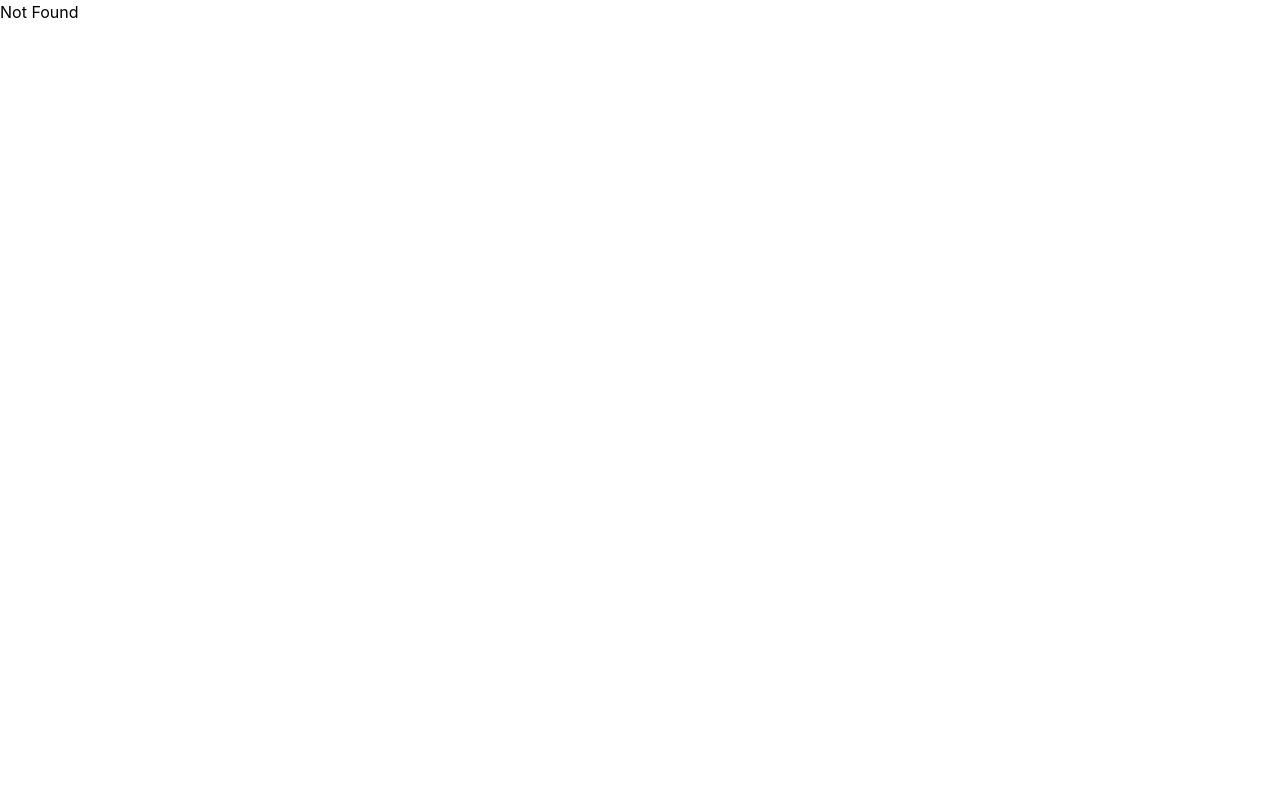
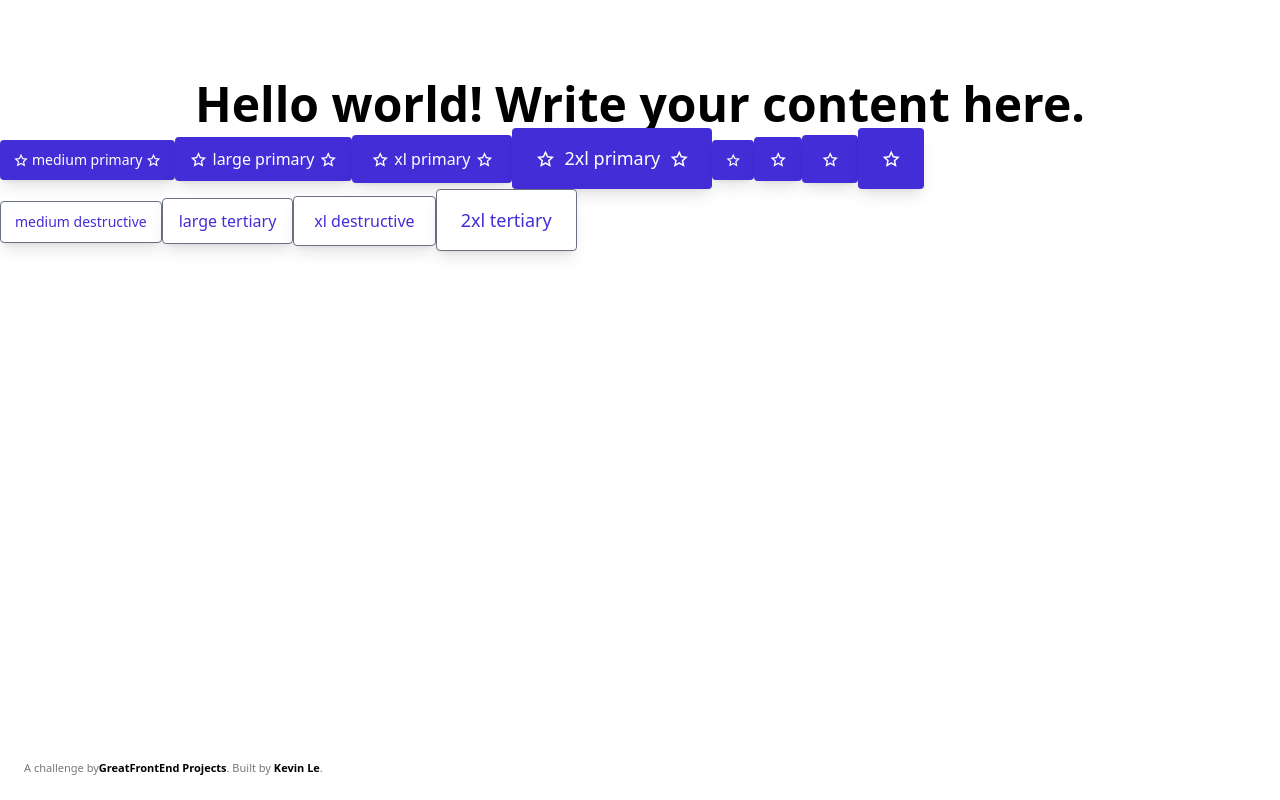
Before and after one commit to kevinleaves/vault, a React (Vite) app: page /button in a window 1280 px wide. Built offline with nearby package versions, Linux system fonts and the light colour scheme.

Commit message:
implement button primary variant

```diff
--- a/index.html
+++ b/index.html
@@ -11,7 +11,12 @@
     />
     <link rel="apple-touch-icon" href="/logo192.png" />
     <link rel="manifest" href="/manifest.json" />
-    <title>Create TanStack App - vault</title>
+    <!-- remix icon cdn -->
+    <link
+      href="https://cdn.jsdelivr.net/npm/remixicon@4.5.0/fonts/remixicon.css"
+      rel="stylesheet"
+    />
+    <title>Kevin's Frontend Vault</title>
   </head>
   <body>
     <div id="app"></div>
--- a/package.json
+++ b/package.json
@@ -17,8 +17,11 @@
     "@tanstack/react-router": "^1.114.3",
     "@tanstack/react-router-devtools": "^1.114.3",
     "@tanstack/router-plugin": "^1.114.3",
+    "class-variance-authority": "^0.7.1",
+    "clsx": "^2.1.1",
     "react": "^19.0.0",
     "react-dom": "^19.0.0",
+    "tailwind-merge": "^3.2.0",
     "tailwindcss": "^4.0.6"
   },
   "devDependencies": {
--- /dev/null
+++ b/src/lib/utils.ts
@@ -0,0 +1,7 @@
+import { clsx } from 'clsx'
+import { twMerge } from 'tailwind-merge'
+import type { ClassValue } from 'clsx'
+
+export function cn(...inputs: Array<ClassValue>) {
+  return twMerge(clsx(inputs))
+}
--- a/src/routeTree.gen.ts
+++ b/src/routeTree.gen.ts
@@ -12,12 +12,19 @@
 
 import { Route as rootRoute } from './routes/__root'
 import { Route as IndexImport } from './routes/index'
+import { Route as ButtonIndexImport } from './routes/button/index'
 
 // Create/Update Routes
 
 const IndexRoute = IndexImport.update({
   id: '/',
   path: '/',
+  getParentRoute: () => rootRoute,
+} as any)
+
+const ButtonIndexRoute = ButtonIndexImport.update({
+  id: '/button/',
+  path: '/button/',
   getParentRoute: () => rootRoute,
 } as any)
 
@@ -32,6 +39,13 @@ declare module '@tanstack/react-router' {
       preLoaderRoute: typeof IndexImport
       parentRoute: typeof rootRoute
     }
+    '/button/': {
+      id: '/button/'
+      path: '/button'
+      fullPath: '/button'
+      preLoaderRoute: typeof ButtonIndexImport
+      parentRoute: typeof rootRoute
+    }
   }
 }
 
@@ -39,32 +53,37 @@ declare module '@tanstack/react-router' {
 
 export interface FileRoutesByFullPath {
   '/': typeof IndexRoute
+  '/button': typeof ButtonIndexRoute
 }
 
 export interface FileRoutesByTo {
   '/': typeof IndexRoute
+  '/button': typeof ButtonIndexRoute
 }
 
 export interface FileRoutesById {
   __root__: typeof rootRoute
   '/': typeof IndexRoute
+  '/button/': typeof ButtonIndexRoute
 }
 
 export interface FileRouteTypes {
   fileRoutesByFullPath: FileRoutesByFullPath
-  fullPaths: '/'
+  fullPaths: '/' | '/button'
   fileRoutesByTo: FileRoutesByTo
-  to: '/'
-  id: '__root__' | '/'
+  to: '/' | '/button'
+  id: '__root__' | '/' | '/button/'
   fileRoutesById: FileRoutesById
 }
 
 export interface RootRouteChildren {
   IndexRoute: typeof IndexRoute
+  ButtonIndexRoute: typeof ButtonIndexRoute
 }
 
 const rootRouteChildren: RootRouteChildren = {
   IndexRoute: IndexRoute,
+  ButtonIndexRoute: ButtonIndexRoute,
 }
 
 export const routeTree = rootRoute
@@ -77,11 +96,15 @@ export const routeTree = rootRoute
     "__root__": {
       "filePath": "__root.tsx",
       "children": [
-        "/"
+        "/",
+        "/button/"
       ]
     },
     "/": {
       "filePath": "index.tsx"
+    },
+    "/button/": {
+      "filePath": "button/index.tsx"
     }
   }
 }
--- /dev/null
+++ b/src/routes/button/index.tsx
@@ -0,0 +1,204 @@
+import { createFileRoute } from '@tanstack/react-router'
+import { cva } from 'class-variance-authority'
+
+export const Route = createFileRoute('/button/')({
+  component: RouteComponent,
+})
+
+interface Props {
+  children?: React.ReactNode
+  variant:
+    | 'primary'
+    | 'secondary'
+    | 'tertiary'
+    | 'link_color'
+    | 'link_gray'
+    | 'destructive'
+  size: 'medium' | 'large' | 'xl' | '2xl'
+  onClick?: React.MouseEventHandler<HTMLButtonElement>
+  disabled?: boolean
+  ariaLabel: string
+  iconPosition?: 'left' | 'right' | 'both'
+  icon: React.ReactNode
+}
+
+const button = cva('shadow-lg inline-flex  rounded', {
+  variants: {
+    variant: {
+      primary:
+        'bg-indigo-700 text-white  hover:bg-indigo-800 focus:shadow-[#444CE7] disabled:bg-neutral-100 disabled:text-neutral-400',
+      secondary: 'bg-gray-500 text-white',
+      tertiary: 'bg-white text-indigo-700 border border-gray-500',
+      link_color: 'text-blue-500 hover:underline',
+      link_gray: 'text-gray-500 hover:underline',
+      destructive: 'bg-red-500 text-white',
+    },
+    size: {
+      medium: 'py-2.5 px-3.5 text-sm gap-x-1',
+      large: 'py-2.5 px-4 gap-x-1.5 text-base',
+      xl: 'py-3 px-5 gap-x-1.5 text-base',
+      '2xl': 'py-4 px-6 gap-x-2.5 text-lg',
+    },
+    state: {
+      normal: '',
+      hover: '',
+      focus: '',
+      disabled: '',
+    },
+    icons: {
+      left: '',
+      right: '',
+      both: '',
+    },
+  },
+  defaultVariants: {
+    variant: 'primary',
+    size: 'medium',
+    state: 'normal',
+  },
+})
+function Button({
+  children,
+  variant,
+  size,
+  onClick,
+  disabled = false,
+  ariaLabel,
+  icon,
+  iconPosition = 'left',
+}: Props) {
+  return (
+    <button
+      className={button({ variant, size })}
+      onClick={onClick}
+      aria-label={ariaLabel}
+      disabled={disabled}
+    >
+      {(iconPosition === 'left' || iconPosition === 'both') && icon && (
+        <span className="">{icon}</span>
+      )}
+      {children}
+      {(iconPosition === 'right' || iconPosition === 'both') && icon && (
+        <span className="">{icon}</span>
+      )}
+    </button>
+  )
+}
+
+function RouteComponent() {
+  return (
+    <div>
+      <h1 className="text-5xl text-center font-semibold pt-20">
+        Hello world! Write your content here.
+      </h1>
+      <div className="">
+        <div>
+          <Button
+            variant="primary"
+            size="medium"
+            onClick={(e) => {
+              console.log(e.currentTarget.value)
+            }}
+            icon={<i className="ri-star-line"></i>}
+            iconPosition="both"
+            ariaLabel="Medium primary button"
+          >
+            <span>medium primary</span>
+          </Button>
+          <Button
+            variant="primary"
+            size="large"
+            onClick={(e) => {
+              console.log(e.currentTarget.value)
+            }}
+            icon={<i className="ri-star-line"></i>}
+            iconPosition="both"
+            ariaLabel="Large primary button"
+          >
+            <span>large primary</span>
+          </Button>
+          <Button
+            variant="primary"
+            size="xl"
+            onClick={(e) => {
+              console.log(e.currentTarget.value)
+            }}
+            icon={<i className="ri-star-line"></i>}
+            iconPosition="both"
+            ariaLabel="XL primary button"
+          >
+            <span>xl primary</span>
+          </Button>
+          <Button
+            variant="primary"
+            size="2xl"
+            onClick={(e) => {
+              console.log(e.currentTarget.value)
+            }}
+            icon={<i className="ri-star-line"></i>}
+            iconPosition="both"
+            ariaLabel="2XL primary button"
+          >
+            <span>2xl primary</span>
+          </Button>
+          <Button
+            variant="primary"
+            size="medium"
+            icon={<i className="ri-star-line"></i>}
+            ariaLabel="medium primary button icon only"
+          ></Button>
+          <Button
+            variant="primary"
+            size="large"
+            icon={<i className="ri-star-line"></i>}
+            ariaLabel="large primary button icon only"
+          ></Button>
+          <Button
+            variant="primary"
+            size="xl"
+            icon={<i className="ri-star-line"></i>}
+            ariaLabel="xl primary button icon only"
+          ></Button>
+          <Button
+            variant="primary"
+            size="2xl"
+            icon={<i className="ri-star-line"></i>}
+            ariaLabel="2xl primary button icon only"
+          ></Button>
+        </div>
+        <div>
+          <Button variant="tertiary" size="medium">
+            <span> medium destructive </span>
+          </Button>
+          <Button variant="tertiary" size="large">
+            <span> large tertiary </span>
+          </Button>
+          <Button variant="tertiary" size="xl">
+            <span> xl destructive </span>
+          </Button>
+          <Button variant="tertiary" size="2xl">
+            <span> 2xl tertiary </span>
+          </Button>
+        </div>
+      </div>
+
+      <div className="credits">
+        A challenge by
+        <a
+          href="https://www.greatfrontend.com/projects?ref=challenges"
+          target="_blank"
+        >
+          GreatFrontEnd Projects
+        </a>
+        . Built by{' '}
+        <a
+          href="https://www.greatfrontend.com/projects/u/kevinleaves"
+          target="_blank"
+        >
+          Kevin Le
+        </a>
+        .
+      </div>
+    </div>
+  )
+}
--- a/src/routes/index.tsx
+++ b/src/routes/index.tsx
@@ -1,39 +1,9 @@
 import { createFileRoute } from '@tanstack/react-router'
-import logo from '../logo.svg'
 
 export const Route = createFileRoute('/')({
   component: App,
 })
 
 function App() {
-  return (
-    <div className="text-center">
-      <header className="min-h-screen flex flex-col items-center justify-center bg-[#282c34] text-white text-[calc(10px+2vmin)]">
-        <img
-          src={logo}
-          className="h-[40vmin] pointer-events-none animate-[spin_20s_linear_infinite]"
-          alt="logo"
-        />
-        <p>
-          Edit <code>src/routes/index.tsx</code> and save to reload.
-        </p>
-        <a
-          className="text-[#61dafb] hover:underline"
-          href="https://reactjs.org"
-          target="_blank"
-          rel="noopener noreferrer"
-        >
-          Learn React
-        </a>
-        <a
-          className="text-[#61dafb] hover:underline"
-          href="https://tanstack.com"
-          target="_blank"
-          rel="noopener noreferrer"
-        >
-          Learn TanStack
-        </a>
-      </header>
-    </div>
-  )
+  return <div className="text-center"></div>
 }
--- a/src/styles.css
+++ b/src/styles.css
@@ -1,15 +1,50 @@
 @import 'tailwindcss';
 
-body {
+/* body {
   @apply m-0;
   font-family:
     -apple-system, BlinkMacSystemFont, 'Segoe UI', 'Roboto', 'Oxygen', 'Ubuntu',
     'Cantarell', 'Fira Sans', 'Droid Sans', 'Helvetica Neue', sans-serif;
   -webkit-font-smoothing: antialiased;
   -moz-osx-font-smoothing: grayscale;
+} */
+body {
+  margin: 0;
+  font-family:
+    'Noto Sans',
+    system-ui,
+    -apple-system,
+    BlinkMacSystemFont,
+    'Segoe UI',
+    Roboto,
+    Oxygen,
+    Ubuntu,
+    Cantarell,
+    'Open Sans',
+    'Helvetica Neue',
+    sans-serif;
+  min-height: 100vh;
 }
 
 code {
   font-family:
     source-code-pro, Menlo, Monaco, Consolas, 'Courier New', monospace;
 }
+
+* {
+  box-sizing: border-box;
+}
+
+.credits {
+  color: #777;
+  position: fixed;
+  bottom: 24px;
+  left: 24px;
+  font-size: 11px;
+  text-align: center;
+}
+
+.credits a {
+  color: #000;
+  font-weight: bold;
+}
```
Also changed, not shown: 1 other file (tests, documents, lock files or other folders).
